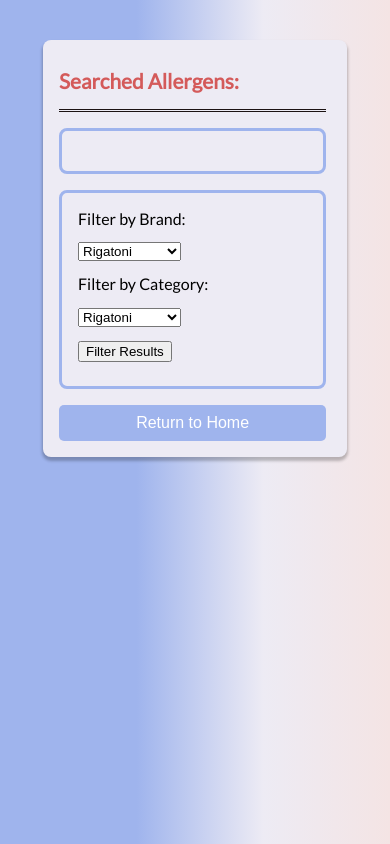
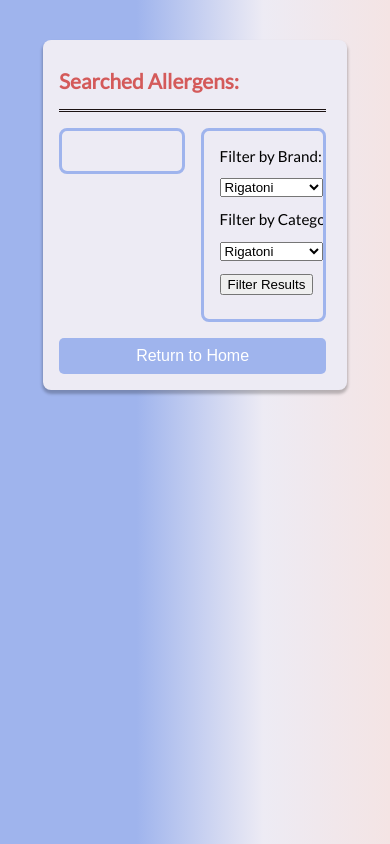
Before and after one commit to Skechphora/SkinSafe, a React app: page /results in a window 390 px wide. Built offline with nearby package versions, Linux system fonts and the light colour scheme.

Commit message:
prepare for front-end merge

```diff
--- a/client/Components/Product.jsx
+++ b/client/Components/Product.jsx
@@ -20,7 +20,7 @@ const Product = (props) => {
       <div className="product-description">
         <img src={imgSrc}></img>
         <h2><a href={fullLink} target="_blank">{productName}</a></h2>
-        <p className="category">{category} by:</p>
+        <p className="category">'{category}' by:</p>
         <h3>{brandName}</h3>
       </div>
       <div className="product-ingredients">
--- a/client/Routes/Loading.jsx
+++ b/client/Routes/Loading.jsx
@@ -14,7 +14,7 @@ const LoadingPage = () => {
   return (
     <div className="loading-page">
       <h2>Hang tight...</h2>
-      <img src="https://i.kym-cdn.com/photos/images/original/000/591/928/94f.png"/>
+      <img src="https://i.kym-cdn.com/photos/images/original/000/591/928/94f.png" alt="skin_feels_so_good"/>
     </div>
   );
 };
--- a/client/Routes/ResultsPage.jsx
+++ b/client/Routes/ResultsPage.jsx
@@ -29,20 +29,19 @@ const ResultsPage = () => {
           <div id="searched-header">
             <h4>Searched Allergens: </h4>
           </div>
-          <div id="searched-ingredients">
-            <SearchedIngredients />
+          <div id="searched-body-and-filter">
+            <div id="searched-ingredients">
+              <SearchedIngredients />
+            </div>
+            <div id="filter-options">
+              <FilterComponent />
+            </div>
           </div>
-          <div id="searched-ingredients">
-          <FilterComponent />
-          </div>
-
-
           <button
             id="return-to-home-button"
             onClick={() => { handleClick(); }}
           >Return to Home
           </button>
-
         </div>
       </div>
       {/* This part renders the Results Display component(s) */}
--- a/client/styles.scss
+++ b/client/styles.scss
@@ -72,6 +72,10 @@ body {
     $secondary_background,
     $tertiary_background
   );
+
+  img {
+    opacity: 0.2;
+  }
 }
 
 // slightly different styling for the Results Page
@@ -178,7 +182,8 @@ body {
   }
 }
 
-#searched-ingredients {
+#searched-ingredients,
+#filter-options {
   display: flex;
   flex-direction: column;
   row-gap: 0.8rem;
@@ -195,6 +200,10 @@ body {
     margin: 0;
     color: $allergen;
   }
+}
+
+#filter-options {
+  font-size: 0.95rem;
 }
 
 #results {
@@ -228,18 +237,23 @@ body {
     display: flex;
     flex-direction: column;
     flex-basis: 20%;
+    align-self: center;
+    row-gap: 0.5rem;
 
     img {
       border-radius: 1rem;
       height: 7.5rem;
       width: 7.5rem;
       align-self: center;
+      margin-bottom: 0.5rem;
+      box-shadow: 0 1px 1px 2px rgba(0, 0, 0, 0.2);
     }
 
     h2 {
       font-size: 1.5rem;
       color: $primary_text;
       margin: 0;
+      margin-bottom: 0.5rem;
 
       a {
         text-decoration: none;
@@ -271,7 +285,7 @@ body {
 
     p {
       font-size: 1rem;
-      margin-bottom: 0;
+      margin: 0;
     }
   }
 
@@ -310,6 +324,19 @@ body {
     margin-right: 1.5rem;
   }
 
+  #searched-body-and-filter {
+    display: flex;
+    column-gap: 1rem;
+  }
+
+  #searched-ingredients {
+    width: 50%;
+  }
+
+  #filter-options {
+    width: 50%;
+  }
+
   #product-container {
     width: 95%
   }
```
